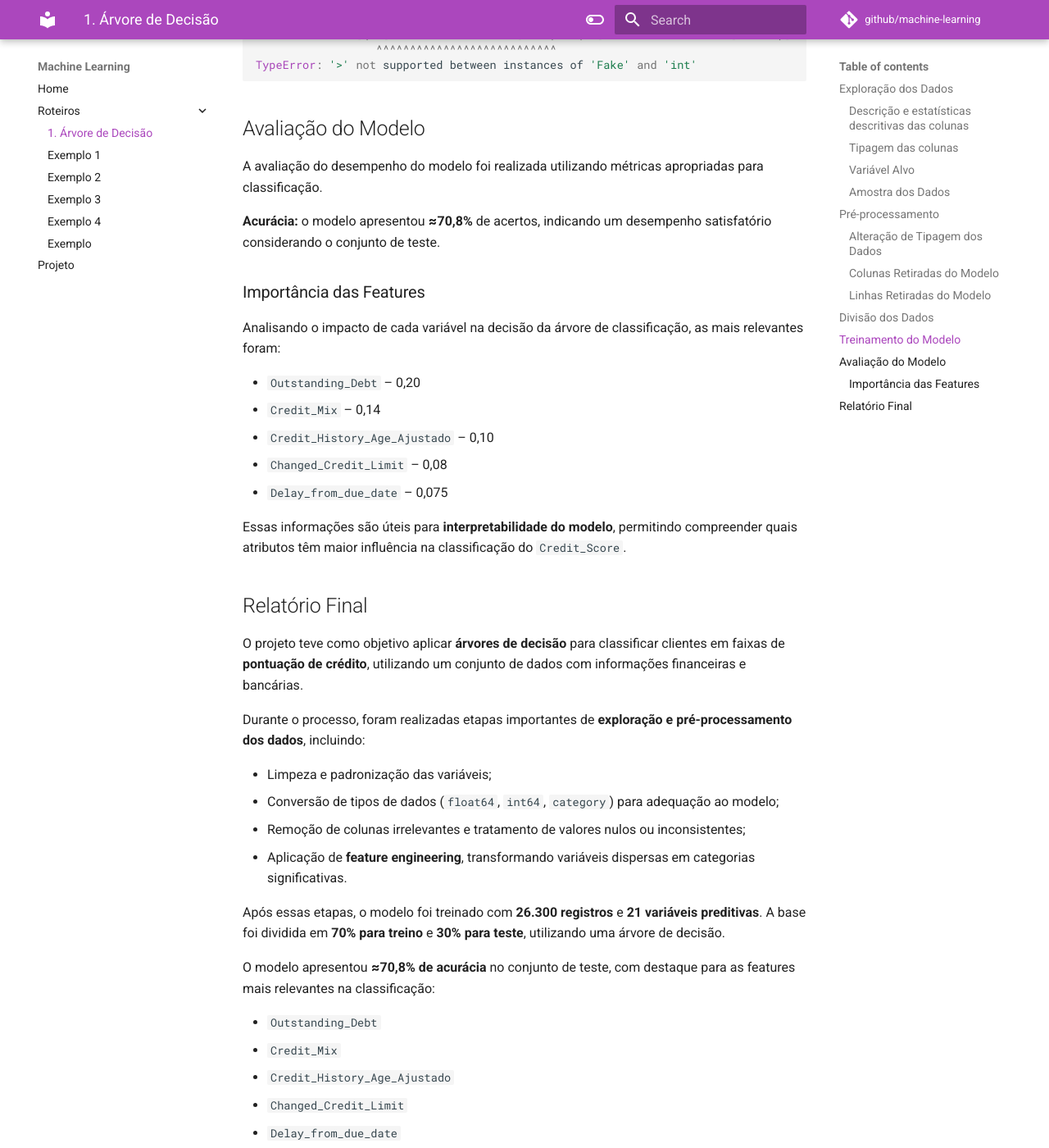
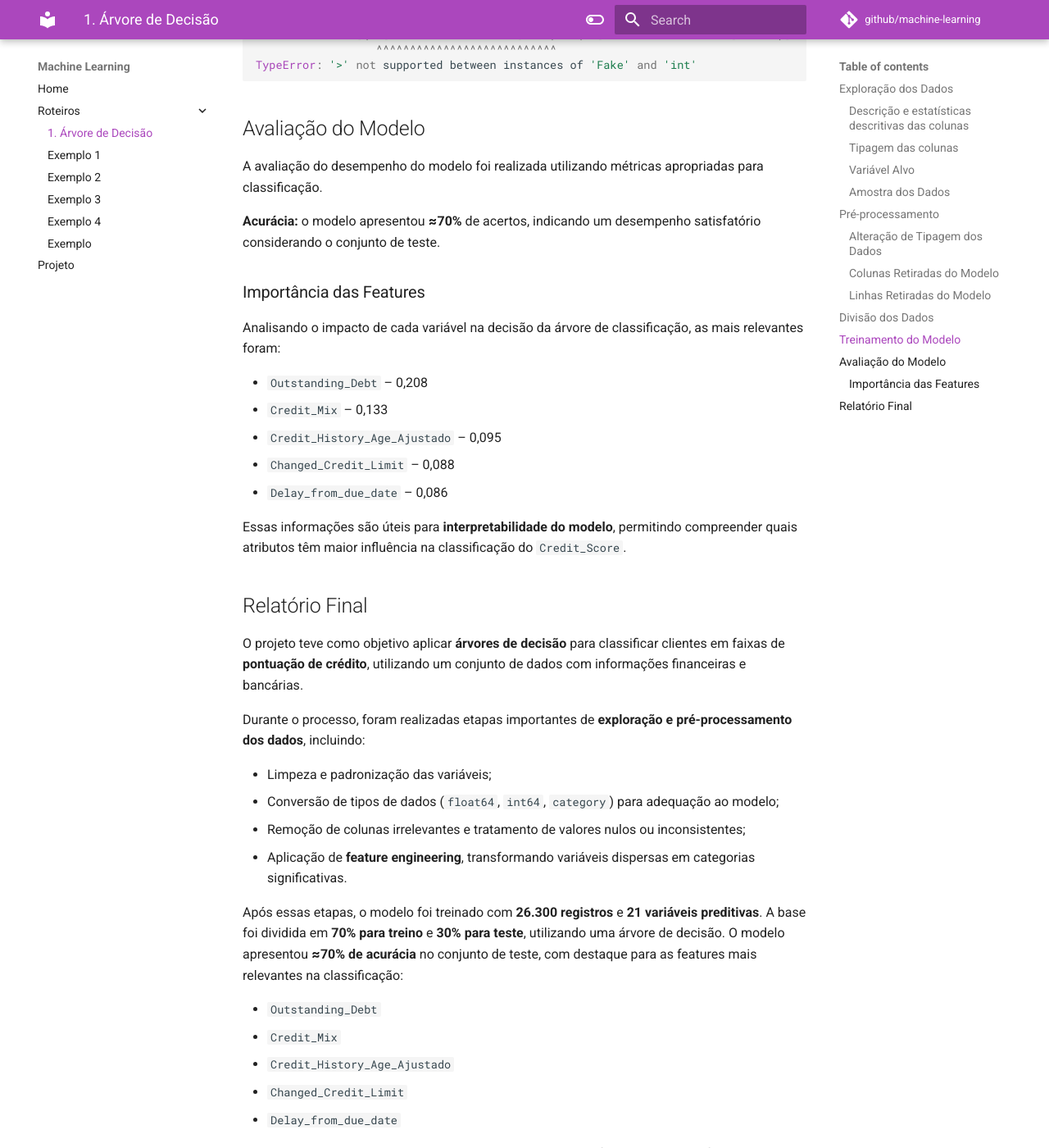
Before and after one commit to akemi-m/machine-learning, an MkDocs documentation site: the page built from docs/arvore-decisao/main.md, in a window 1280 px wide and 1400 px high, scrolled down 5685 px. Shown: the whole window at 82% size. Built offline with MkDocs 1.6.1 and Material for MkDocs 9.7.7, drawn with Linux system fonts in a browser that asks for light colours; comment, search, counter and statistics services are not loaded; some of the changed text lies outside the part shown.

Commit message:
Alterações finais em árvore de decisão

```diff
--- a/docs/arvore-decisao/decision-tree-code.py
+++ b/docs/arvore-decisao/decision-tree-code.py
@@ -5,6 +5,7 @@
 from sklearn import tree
 from sklearn.model_selection import train_test_split
 from sklearn.preprocessing import LabelEncoder
+from sklearn import metrics
 
 df = pd.read_csv('credit_score_classification.csv', low_memory=False)
 
@@ -117,15 +118,12 @@
 df['Total_EMI_per_month_Ajustado'] = df['Total_EMI_per_month_Ajustado'].astype('category')
 
 # remoção de linhas com valores nulos
-df.dropna()
+df = df.dropna()
 
 # resetar index
 df = df.reset_index(drop=True)
 
 # Modelo de Árvore de Decisão
-
-from sklearn import metrics
-import matplotlib.pyplot as plt
 
 label_encoder = LabelEncoder()
 # aplicar label encoder na target
--- a/docs/arvore-decisao/decision-tree-dataset.py
+++ b/docs/arvore-decisao/decision-tree-dataset.py
@@ -111,7 +111,7 @@
 df['Total_EMI_per_month_Ajustado'] = df['Total_EMI_per_month_Ajustado'].astype('category')
 
 # remoção de linhas com valores nulos
-df.dropna()
+df = df.dropna()
 
 # resetar index
 df = df.reset_index(drop=True)
--- a/docs/arvore-decisao/decision-tree-results.py
+++ b/docs/arvore-decisao/decision-tree-results.py
@@ -116,7 +116,7 @@
 df['Total_EMI_per_month_Ajustado'] = df['Total_EMI_per_month_Ajustado'].astype('category')
 
 # remoção de linhas com valores nulos
-df.dropna()
+df = df.dropna()
 
 # resetar index
 df = df.reset_index(drop=True)
--- a/docs/arvore-decisao/main.md
+++ b/docs/arvore-decisao/main.md
@@ -166,17 +166,17 @@
 
 A avaliação do desempenho do modelo foi realizada utilizando métricas apropriadas para classificação.
 
-**Acurácia:** o modelo apresentou **≈70,8%** de acertos, indicando um desempenho satisfatório considerando o conjunto de teste.
+**Acurácia:** o modelo apresentou **≈70%** de acertos, indicando um desempenho satisfatório considerando o conjunto de teste.
 
 ### Importância das Features
 
 Analisando o impacto de cada variável na decisão da árvore de classificação, as mais relevantes foram:
 
-- `Outstanding_Debt` – 0,20
-- `Credit_Mix` – 0,14
-- `Credit_History_Age_Ajustado` – 0,10
-- `Changed_Credit_Limit` – 0,08
-- `Delay_from_due_date` – 0,075
+- `Outstanding_Debt` – 0,208
+- `Credit_Mix` – 0,133
+- `Credit_History_Age_Ajustado` – 0,095
+- `Changed_Credit_Limit` – 0,088
+- `Delay_from_due_date` – 0,086
 
 Essas informações são úteis para **interpretabilidade do modelo**, permitindo compreender quais atributos têm maior influência na classificação do `Credit_Score`.
 
@@ -192,8 +192,7 @@
 - Aplicação de **feature engineering**, transformando variáveis dispersas em categorias significativas.
 
 Após essas etapas, o modelo foi treinado com **26.300 registros** e **21 variáveis preditivas**. A base foi dividida em **70% para treino** e **30% para teste**, utilizando uma árvore de decisão.
-
-O modelo apresentou **≈70,8% de acurácia** no conjunto de teste, com destaque para as features mais relevantes na classificação:
+O modelo apresentou **≈70% de acurácia** no conjunto de teste, com destaque para as features mais relevantes na classificação:
 
 - `Outstanding_Debt`
 - `Credit_Mix`
```
Also changed, not shown: other parts of docs/arvore-decisao/main.md (+2 -2 lines), docs/arvore-decisao/decision-tree.ipynb.
